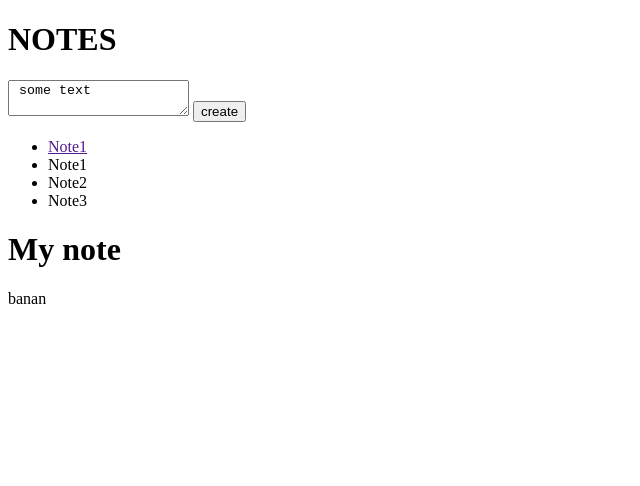
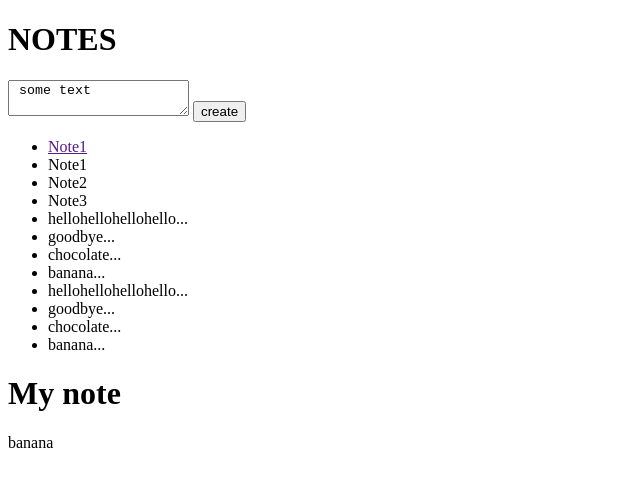
Before and after one commit to elizabethvenner/notes, a website: page index.html in a window 1280 px wide. Shown: the whole page, without its empty margins (0-640 px from the left). Drawn offline with Linux system fonts and the light colour scheme.

Commit message:
list notes and contract to 20 characters plus ...

```diff
--- a/SpecRunner.html
+++ b/SpecRunner.html
@@ -4,7 +4,7 @@
   <meta charset="utf-8">
   <title> Spec Runner</title>
   <script src="test/test_helpers/assert.js"></script>
-  <script src="test.js"></script>
+  <script src="notes.js"></script>
   <script src="test/notesSpec.js"></script>
 </head>
 
--- a/index.html
+++ b/index.html
@@ -3,12 +3,13 @@
   <head>
     <meta charset="utf-8">
     <title></title>
+    <script src="notes.js"></script>
   </head>
   <body>
 <h1> NOTES </h1>
 <textarea> some text </textarea>
 <input type="submit" value="create">
-<ul>
+<ul id="notes">
   <li> <a href="" id="abbr"> Note1 </a></li>
   <li> Note1 </li>
   <li> Note2 </li>
@@ -25,6 +26,21 @@
 
   renderFullNote();
 
+  mynotes = new Notes();
+  mynotes.items = ['hellohellohellohello!!!', 'goodbye', 'chocolate', 'banana'];
+  notes = mynotes.items;
+
+  var renderNote = function (notes) {
+    notes.forEach(function(note){
+      var ul = document.getElementById("notes");
+      var li = document.createElement("li");
+      var text = document.createTextNode(truncator(note));
+      li.appendChild(text);
+      ul.appendChild(li);
+    });
+  }
+  renderNote(notes);
+
   function renderFullNote () {
     document
     .getElementById("abbr")
@@ -37,16 +53,25 @@
   function showNote() {
     document
     .getElementById("full")
-    .innerHTML = "banan";
+    .innerHTML = "banana";
   }
-console.log(testLink());
+  console.log(testLink());
 
   function testLink () {
     document.getElementById("abbr").click();
-    if (document.getElementById("full") !== "banana") {
+    if (document.getElementById("full").innerHTML !== "banana") {
       throw new Error("That's not a banana!");
     }
   }
 
+  function testTruncator (notes) {
+    renderNote(notes);
+    if (document.getElementsByTagName("li")[4].innerHTML.length > 23) {
+      throw new Error("Note not abbreviated");
+    }
+  }
+  console.log(testTruncator(notes));
+
+
   </script>
 </html>
--- /dev/null
+++ b/notes.js
@@ -0,0 +1,7 @@
+function Notes() {
+  this.items = ["sure"];
+}
+
+function truncator(note) {
+  return note.slice(0, 20) + "...";
+}
--- a/test.js
+++ /dev/null
@@ -1,3 +0,0 @@
-function Notes() {
-  this.items = ["sure"];
-}
```
Also changed, not shown: test/notesSpec.js (+13 -1 lines).
